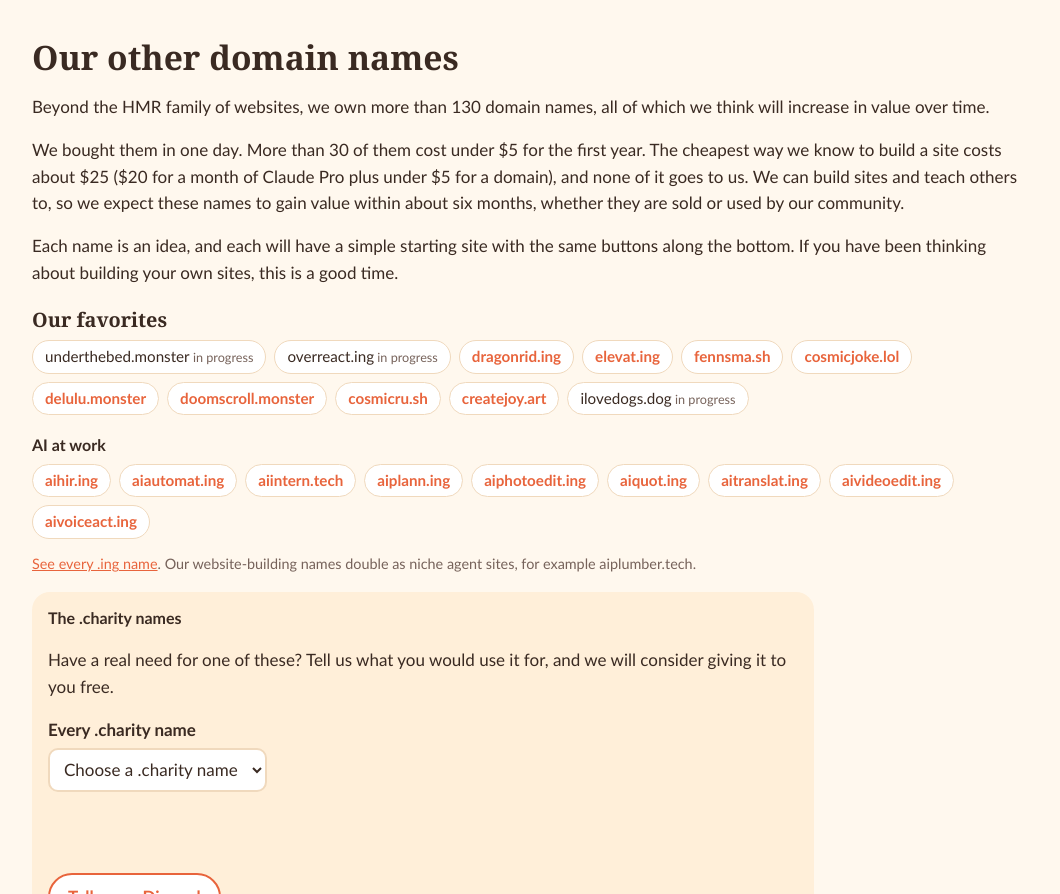
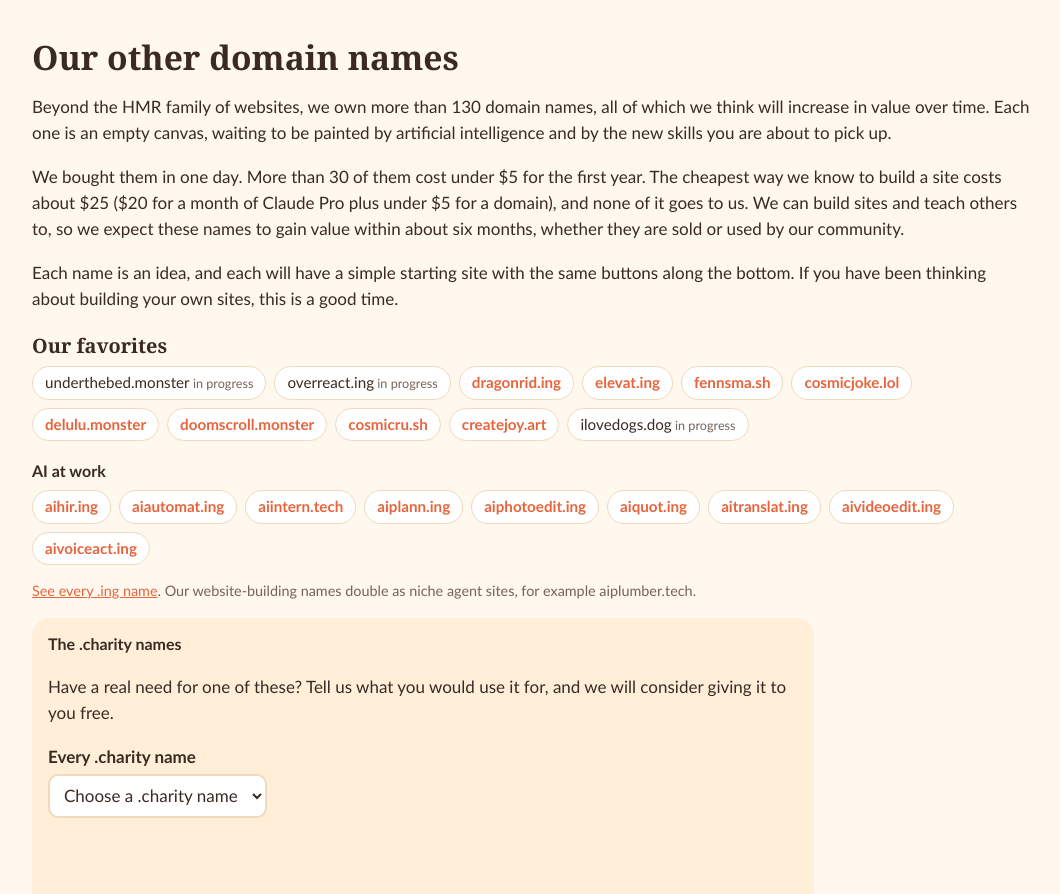
Before and after one commit to AtlasJumped/hmrfamily.life, a plain HTML site: page index.html in a window 1280 px wide. Shown: the part 3407-4301 px from the top of the page, without its empty margins (108-1168 px from the left). Drawn offline with Linux system fonts and the light colour scheme.

Commit message:
Domains as empty canvases (Leo Plaud 13:42)
Co-Authored-By: Claude Opus 5.5 <noreply@anthropic.com>
Claude-Session: https://claude.ai/code/session_016XeNt2exyhbEygvgDbqo3Q

```diff
--- a/index.html
+++ b/index.html
@@ -53,7 +53,7 @@
   </section>
   <section class="wrap" id="experiment" aria-labelledby="exp-h">
     <h2 id="exp-h">Our other domain names</h2>
-    <p>Beyond the HMR family of websites, we own more than 130 domain names, all of which we think will increase in value over time.</p>
+    <p>Beyond the HMR family of websites, we own more than 130 domain names, all of which we think will increase in value over time. Each one is an empty canvas, waiting to be painted by artificial intelligence and by the new skills you are about to pick up.</p>
     <p>We bought them in one day. More than 30 of them cost under $5 for the first year. The cheapest way we know to build a site costs about $25 ($20 for a month of Claude Pro plus under $5 for a domain), and none of it goes to us. We can build sites and teach others to, so we expect these names to gain value within about six months, whether they are sold or used by our community.</p>
     <p>Each name is an idea, and each will have a simple starting site with the same buttons along the bottom. If you have been thinking about building your own sites, this is a good time.</p>
     <div id="fav" class="fav"></div>
```
